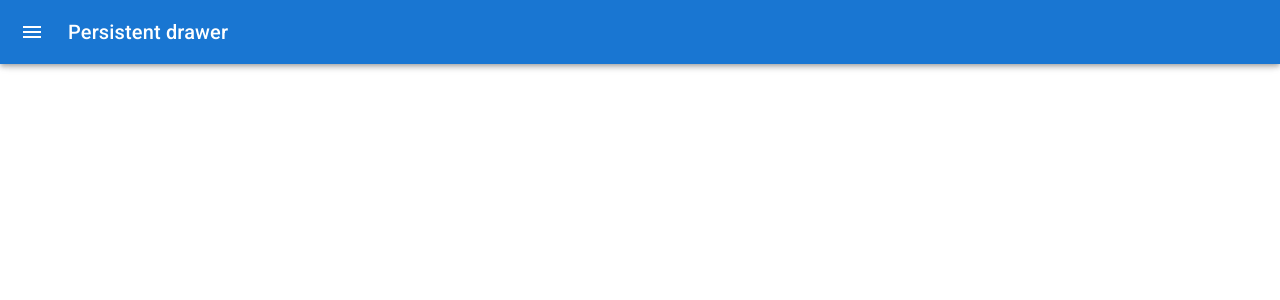
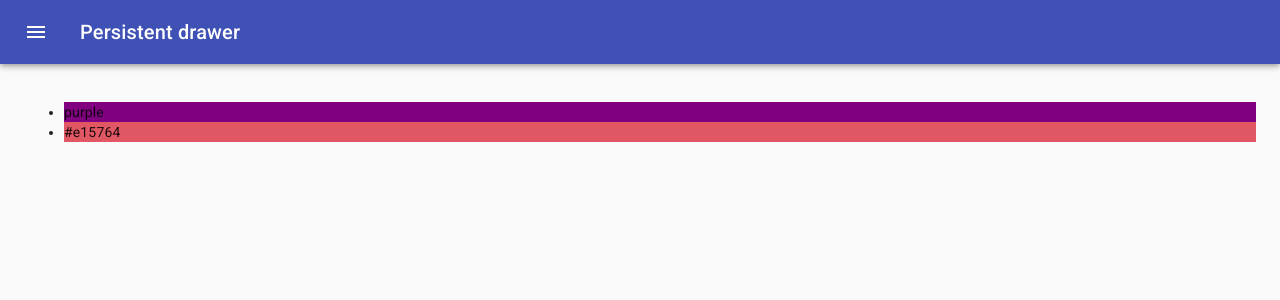
Before and after one commit to sorinupwork/react-colors, a React (Create React App) app: page /palette/new in a window 1280 px wide. Shown: the top 300 px of the page. Built offline with nearby package versions, Linux system fonts and the light colour scheme.

Commit message:
connect colorpicker with button

```diff
--- a/package.json
+++ b/package.json
@@ -5,6 +5,8 @@
   "dependencies": {
     "@emotion/react": "^11.7.1",
     "@emotion/styled": "^11.6.0",
+    "@material-ui/core": "^4.12.3",
+    "@material-ui/icons": "^4.11.2",
     "@mui/icons-material": "^5.2.5",
     "@mui/material": "^5.2.7",
     "@mui/styles": "^5.2.3",
@@ -14,7 +16,7 @@
     "chroma-js": "^2.1.2",
     "rc-slider": "^9.7.5",
     "react": "^17.0.2",
-    "react-color": "^2.19.3",
+    "react-color": "^2.17.2",
     "react-copy-to-clipboard": "^5.0.4",
     "react-dom": "^17.0.2",
     "react-router-dom": "^5.2.0",
--- a/src/NewPaletteForm.js
+++ b/src/NewPaletteForm.js
@@ -1,113 +1,147 @@
-import React from "react";
-import { styled } from "@mui/material/styles";
-import Box from "@mui/material/Box";
-import Drawer from "@mui/material/Drawer";
-import CssBaseline from "@mui/material/CssBaseline";
-import MuiAppBar from "@mui/material/AppBar";
-import Toolbar from "@mui/material/Toolbar";
-import Typography from "@mui/material/Typography";
-import Divider from "@mui/material/Divider";
-import IconButton from "@mui/material/IconButton";
-import MenuIcon from "@mui/icons-material/Menu";
-import ChevronLeftIcon from "@mui/icons-material/ChevronLeft";
-import { Button } from "@mui/material";
+import React, { Component } from "react";
+import classNames from "classnames";
+import { withStyles } from "@material-ui/core/styles";
+import Drawer from "@material-ui/core/Drawer";
+import AppBar from "@material-ui/core/AppBar";
+import Toolbar from "@material-ui/core/Toolbar";
+import CssBaseline from "@material-ui/core/CssBaseline";
+import Typography from "@material-ui/core/Typography";
+import Divider from "@material-ui/core/Divider";
+import IconButton from "@material-ui/core/IconButton";
+import MenuIcon from "@material-ui/icons/Menu";
+import ChevronLeftIcon from "@material-ui/icons/ChevronLeft";
+import Button from "@material-ui/core/Button";
 import { ChromePicker } from "react-color";
+import { colors } from "@mui/material";
 
 const drawerWidth = 400;
 
-const Main = styled("main", { shouldForwardProp: (prop) => prop !== "open" })(
-  ({ theme, open }) => ({
+const styles = (theme) => ({
+  root: {
+    display: "flex",
+  },
+  appBar: {
+    transition: theme.transitions.create(["margin", "width"], {
+      easing: theme.transitions.easing.sharp,
+      duration: theme.transitions.duration.leavingScreen,
+    }),
+  },
+  appBarShift: {
+    width: `calc(100% - ${drawerWidth}px)`,
+    marginLeft: drawerWidth,
+    transition: theme.transitions.create(["margin", "width"], {
+      easing: theme.transitions.easing.easeOut,
+      duration: theme.transitions.duration.enteringScreen,
+    }),
+  },
+  menuButton: {
+    marginLeft: 12,
+    marginRight: 20,
+  },
+  hide: {
+    display: "none",
+  },
+  drawer: {
+    width: drawerWidth,
+    flexShrink: 0,
+  },
+  drawerPaper: {
+    width: drawerWidth,
+  },
+  drawerHeader: {
+    display: "flex",
+    alignItems: "center",
+    padding: "0 8px",
+    ...theme.mixins.toolbar,
+    justifyContent: "flex-end",
+  },
+  content: {
     flexGrow: 1,
-    padding: theme.spacing(3),
+    padding: theme.spacing.unit * 3,
     transition: theme.transitions.create("margin", {
       easing: theme.transitions.easing.sharp,
       duration: theme.transitions.duration.leavingScreen,
     }),
-    marginLeft: `-${drawerWidth}px`,
-    ...(open && {
+    marginLeft: -drawerWidth,
+  },
+  contentShift: {
     transition: theme.transitions.create("margin", {
       easing: theme.transitions.easing.easeOut,
       duration: theme.transitions.duration.enteringScreen,
     }),
     marginLeft: 0,
-    }),
-  })
-);
+  },
+});
 
-const AppBar = styled(MuiAppBar, {
-  shouldForwardProp: (prop) => prop !== "open",
-})(({ theme, open }) => ({
-  transition: theme.transitions.create(["margin", "width"], {
-    easing: theme.transitions.easing.sharp,
-    duration: theme.transitions.duration.leavingScreen,
-  }),
-  ...(open && {
-    width: `calc(100% - ${drawerWidth}px)`,
-    marginLeft: `${drawerWidth}px`,
-    transition: theme.transitions.create(["margin", "width"], {
-      easing: theme.transitions.easing.easeOut,
-      duration: theme.transitions.duration.enteringScreen,
-    }),
-  }),
-}));
+class NewPaletteForm extends Component {
+  constructor(props) {
+    super(props);
+    this.state = {
+      open: false,
+      currentColor: "teal",
+      colors: ["purple", "#e15764"],
+    };
+    this.updateCurrentColor = this.updateCurrentColor.bind(this);
+    this.addNewColor = this.addNewColor.bind(this);
+  }
 
-const DrawerHeader = styled("div")(({ theme }) => ({
-  display: "flex",
-  alignItems: "center",
-  padding: theme.spacing(0, 1),
-  // necessary for content to be below app bar
-  ...theme.mixins.toolbar,
-  justifyContent: "flex-end",
-}));
-
-export default function NewPaletteForm() {
-  const [open, setOpen] = React.useState(false);
-
-  const handleDrawerOpen = () => {
-    setOpen(true);
+  handleDrawerOpen = () => {
+    this.setState({ open: true });
   };
 
-  const handleDrawerClose = () => {
-    setOpen(false);
+  handleDrawerClose = () => {
+    this.setState({ open: false });
   };
 
+  updateCurrentColor(newColor) {
+    this.setState({ currentColor: newColor.hex });
+  }
+
+  addNewColor() {
+    this.setState({ colors: [...this.state.colors, this.state.currentColor] });
+  }
+
+  render() {
+    const { classes } = this.props;
+    const { open } = this.state;
+
     return (
-    <Box sx={{ display: "flex" }}>
+      <div className={classes.root}>
         <CssBaseline />
-      <AppBar position="fixed" open={open}>
-        <Toolbar>
+        <AppBar
+          position="fixed"
+          className={classNames(classes.appBar, {
+            [classes.appBarShift]: open,
+          })}
+        >
+          <Toolbar disableGutters={!open}>
             <IconButton
               color="inherit"
-            aria-label="open drawer"
-            onClick={handleDrawerOpen}
-            edge="start"
-            sx={{ mr: 2, ...(open && { display: "none" }) }}
+              aria-label="Open drawer"
+              onClick={this.handleDrawerOpen}
+              className={classNames(classes.menuButton, open && classes.hide)}
             >
               <MenuIcon />
             </IconButton>
-          <Typography variant="h6" noWrap component="div">
+            <Typography variant="h6" color="inherit" noWrap>
               Persistent drawer
             </Typography>
           </Toolbar>
         </AppBar>
         <Drawer
-        sx={{
-          width: drawerWidth,
-          flexShrink: 0,
-          "& .MuiDrawer-paper": {
-            width: drawerWidth,
-            boxSizing: "border-box",
-          },
-        }}
+          className={classes.drawer}
           variant="persistent"
           anchor="left"
           open={open}
+          classes={{
+            paper: classes.drawerPaper,
+          }}
         >
-        <DrawerHeader>
-          <IconButton onClick={handleDrawerClose}>
+          <div className={classes.drawerHeader}>
+            <IconButton onClick={this.handleDrawerClose}>
               <ChevronLeftIcon />
             </IconButton>
-        </DrawerHeader>
+          </div>
           <Divider />
           <Typography variant="h4">Design Your Palette</Typography>
           <div>
@@ -118,18 +152,36 @@
               Random Color
             </Button>
           </div>
-
           <ChromePicker
-          color="purple"
-          onChangeComplete={(newColor) => console.log(newColor)}
+            color={this.state.currentColor}
+            onChangeComplete={this.updateCurrentColor}
           />
-        <Button variant="contained" color="primary">
+          <Button
+            variant="contained"
+            color="primary"
+            style={{
+              backgroundColor: this.state.currentColor,
+            }}
+            onClick={this.addNewColor}
+          >
             Add Color
           </Button>
         </Drawer>
-      <Main open={open}>
-        <DrawerHeader />
-      </Main>
-    </Box>
+        <main
+          className={classNames(classes.content, {
+            [classes.contentShift]: open,
+          })}
+        >
+          <div className={classes.drawerHeader} />
+          <ul>
+            {this.state.colors.map((color) => (
+              <li style={{ backgroundColor: color }}>{color}</li>
+            ))}
+          </ul>
+        </main>
+      </div>
     );
   }
+}
+
+export default withStyles(styles, { withTheme: true })(NewPaletteForm);
```
Also changed, not shown: 1 other file (tests, documents, lock files or other folders). Lines whose indentation alone changed are shown as unchanged.
